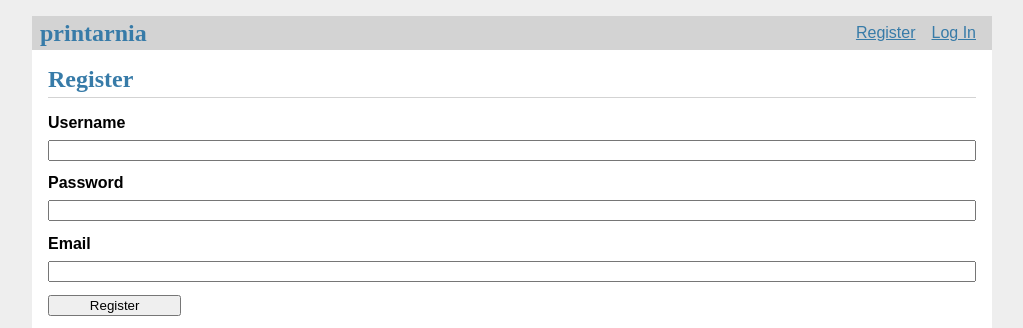
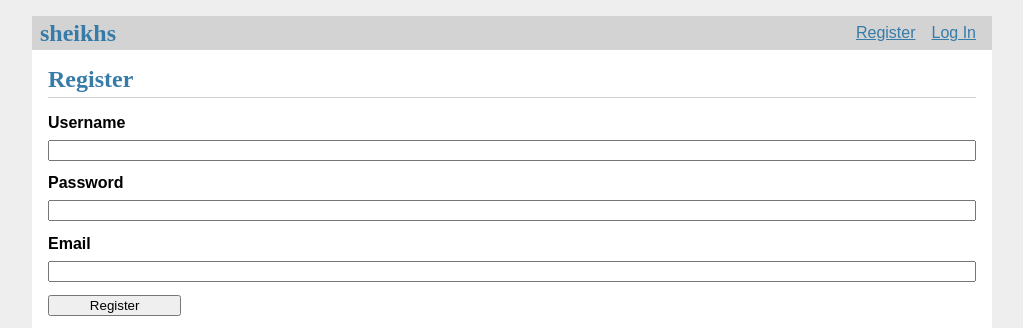
Before and after one commit to s0nyseventeen/printarnia, a Flask app: page /auth/register in a window 1280 px wide. Shown: the top 328 px of the page, without its empty margins (128-1151 px from the left). Run offline with Flask 3, Linux system fonts and the light colour scheme.

Commit message:
Changed title

```diff
--- a/basic/templates/base.html
+++ b/basic/templates/base.html
@@ -1,8 +1,8 @@
 <!doctype html>
-<title> {% block title %}{% endblock %} - printarnia</title>
+<title> {% block title %}{% endblock %} - sheikhs</title>
 <link rel="stylesheet" href="{{ url_for('static', filename='styles.css') }}">
 <nav>
-	<h1>printarnia</h1>
+	<h1>sheikhs</h1>
 	<ul>
 		{% if g.user %}
 			<li><span>{{ g.user['username'] }}</span>
```
